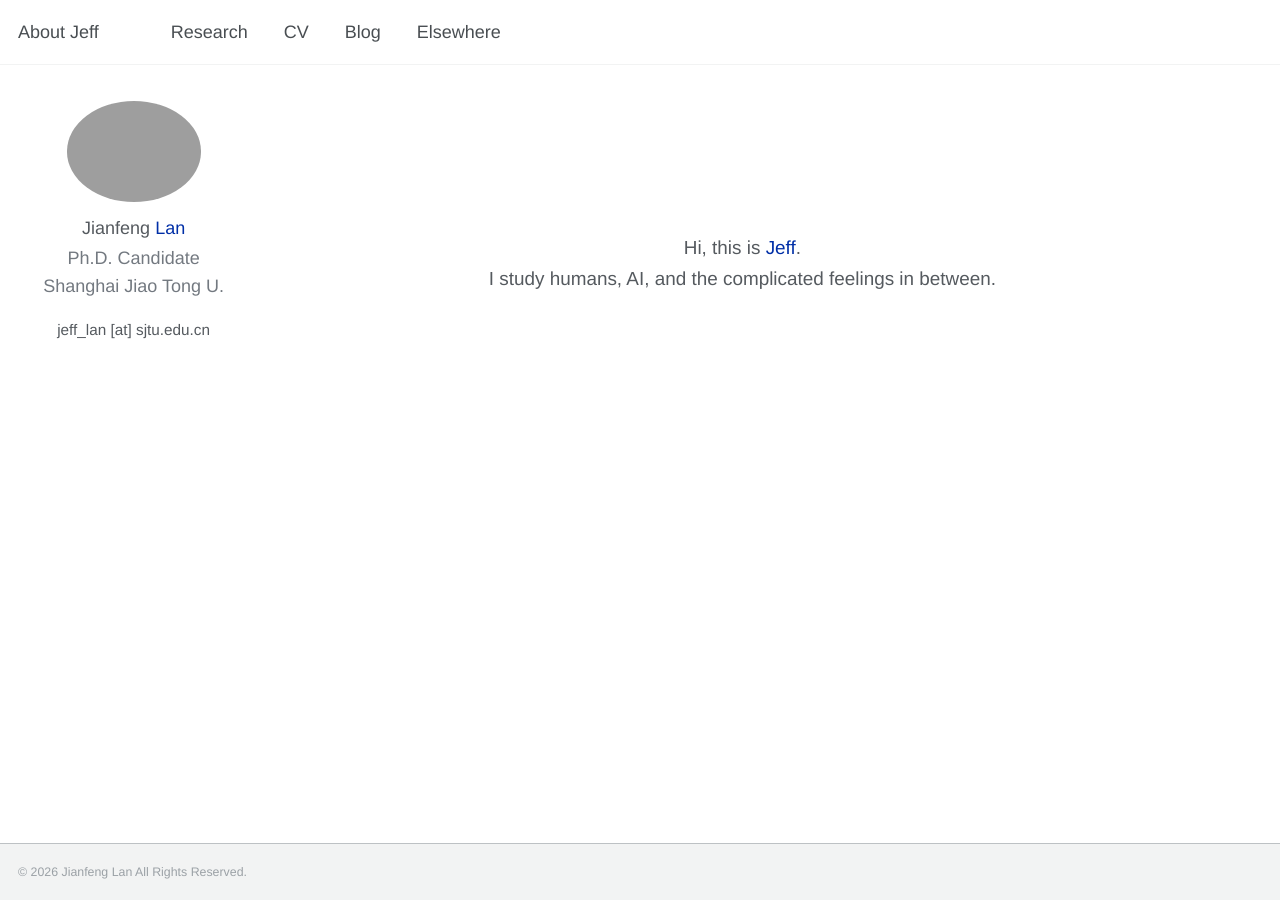
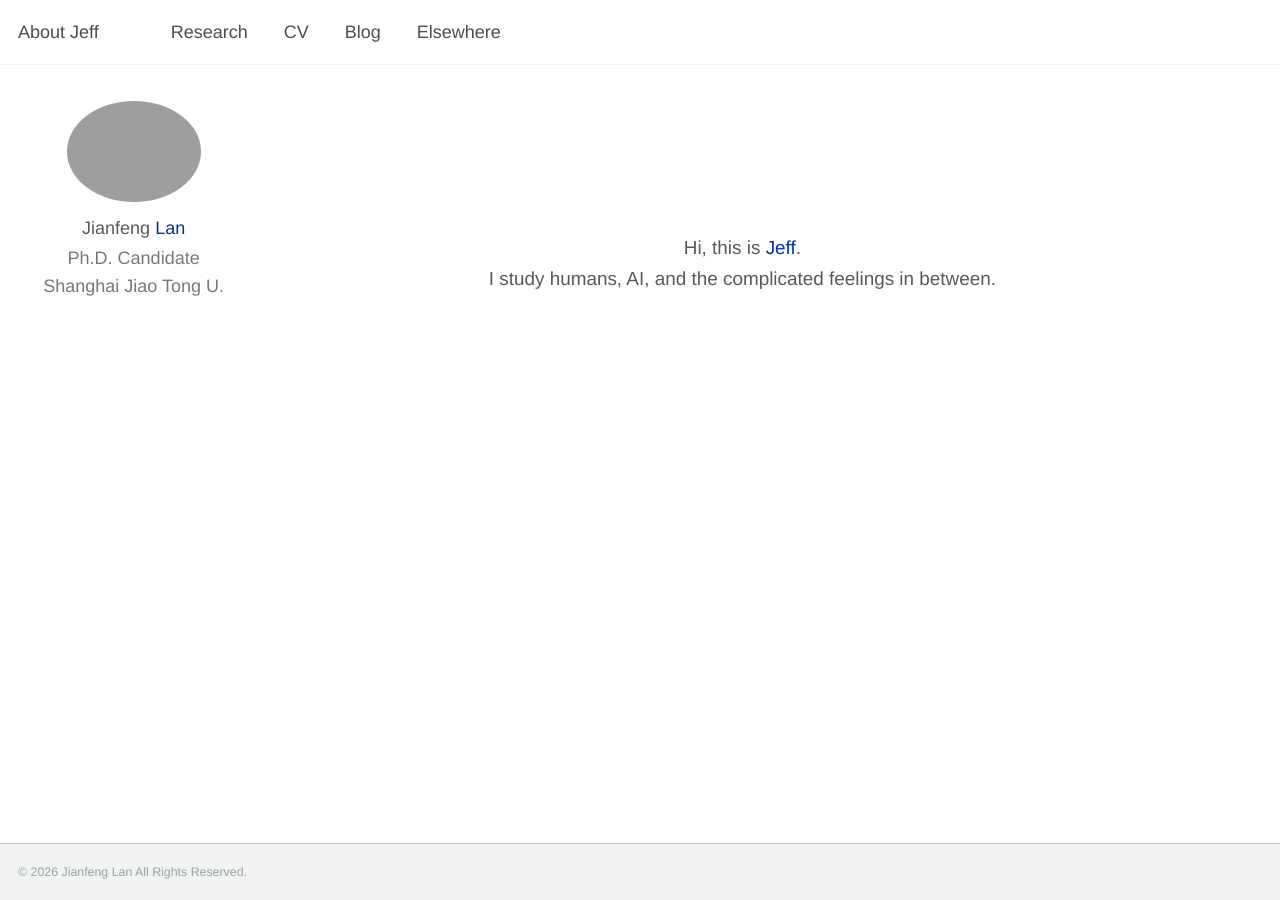
Before and after one commit to jianfenglan/jianfenglan.github.io, a Jekyll site: the page built from _pages/about.md, in a window 1280 px wide. Built offline with Jekyll 4.4.1, drawn with Linux system fonts in a browser that asks for light colours.

Commit message:
Restore sidebar email button

```diff
--- a/_includes/author-profile.html
+++ b/_includes/author-profile.html
@@ -18,7 +18,6 @@
     <h3 class="author__name">{{ author.name }}</h3>
     {% if author.pronouns %}<p class="author__pronouns">{{ author.pronouns }}</p>{% endif %}
     {% if author.bio %}<p class="author__bio">{{ author.bio }}</p>{% endif %}
-    <p class="author__email-text">jeff_lan [at] sjtu.edu.cn</p>
   </div>
 
   <div class="author__urls-wrapper">
@@ -31,50 +30,157 @@
         <li class="author__desktop"><i class="fas fa-fw fa-building-columns icon-pad-right" aria-hidden="true"></i>{{ author.employer }}</li>
       {% endif %}
       {% if author.affiliation_url %}
-      <li><a href="{{ author.affiliation_url }}" itemprop="affiliation" rel="nofollow noopener noreferrer">{{ author.affiliation }}</a></li>
+      <li>
+      <a href="{{ author.affiliation_url }}" itemprop="affiliation" rel="nofollow noopener noreferrer">
+      {{ author.affiliation }}
+      </a>
+      </li>
       {% endif %}
+
       {% if author.uri %}
         <li><a href="{{ author.uri }}"><i class="fas fa-fw fa-link icon-pad-right" aria-hidden="true"></i>{{ site.data.ui-text[site.locale].website_label | default: "Website" }}</a></li>
       {% endif %}
-      {% if author.academia %}<li><a href="{{ author.academia }}"><i class="ai ai-academia ai-fw icon-pad-right" aria-hidden="true"></i>Academia</a></li>{% endif %}
-      {% if author.arxiv %}<li><a href="{{ author.arxiv }}"><i class="ai ai-arxiv ai-fw icon-pad-right"></i>arXiv</a></li>{% endif %}
-      {% if author.orcid %}<li><a href="{{ author.orcid }}">{{ author.orcid_label | default: "ORCID" }}</a></li>{% endif %}
-      {% if author.googlescholar %}<li><a href="{{ author.googlescholar }}" itemprop="sameAs" rel="nofollow noopener noreferrer">{{ author.googlescholar_label | default: "Google Scholar" }}</a></li>{% endif %}
-      {% if author.semantic %}<li><a href="{{ author.semantic }}"><i class="ai ai-semantic-scholar ai-fw icon-pad-right"></i>Semantic Scholar</a></li>{% endif %}
-      {% if author.impactstory %}<li><a href="{{ author.impactstory }}"><i class="ai ai-impactstory ai-fw icon-pad-right"></i>Impactstory</a></li>{% endif %}
-      {% if author.pubmed %}<li><a href="{{ author.pubmed }}"><i class="ai ai-pubmed ai-fw icon-pad-right"></i>PubMed</a></li>{% endif %}
-      {% if author.researchgate %}<li><a href="{{ author.researchgate }}"><i class="fab fa-fw fa-researchgate icon-pad-right" aria-hidden="true"></i>ResearchGate</a></li>{% endif %}
-      {% if author.scopus %}<li><a href="{{ author.scopus }}"><i class="ai ai-scopus ai-fw icon-pad-right"></i>Scopus</a></li>{% endif %}
-      {% if author.bitbucket %}<li><a href="https://bitbucket.org/{{ author.bitbucket }}"><i class="fab fa-fw fa-bitbucket icon-pad-right" aria-hidden="true"></i>Bitbucket</a></li>{% endif %}
-      {% if author.codepen %}<li><a href="https://codepen.io/{{ author.codepen }}"><i class="fab fa-fw fa-codepen icon-pad-right" aria-hidden="true"></i>CodePen</a></li>{% endif %}
-      {% if author.dribbble %}<li><a href="https://dribbble.com/{{ author.dribbble }}"><i class="fab fa-fw fa-dribbble icon-pad-right" aria-hidden="true"></i>Dribbble</a></li>{% endif %}
-      {% if author.github %}<li><a href="https://github.com/{{ author.github }}"><i class="fab fa-fw fa-github icon-pad-right" aria-hidden="true"></i>GitHub</a></li>{% endif %}
-      {% if author.kaggle %}<li><a href="https://kaggle.com/{{ author.kaggle }}"><i class="fab fa-fw fa-kaggle icon-pad-right" aria-hidden="true"></i>Kaggle</a></li>{% endif %}
-      {% if author.stackoverflow %}<li><a href="https://www.stackoverflow.com/users/{{ author.stackoverflow }}"><i class="fab fa-fw fa-stack-overflow icon-pad-right" aria-hidden="true"></i>Stackoverflow</a></li>{% endif %}
-      {% if author.bluesky %}<li><a href="https://bsky.app/profile/{{ author.bluesky }}"><i class="fab fa-fw fa-bluesky icon-pad-right" aria-hidden="true"></i>Bluesky</a></li>{% endif %}
-      {% if author.facebook %}<li><a href="https://www.facebook.com/{{ author.facebook }}"><i class="fab fa-fw fa-facebook-f icon-pad-right" aria-hidden="true"></i>Facebook</a></li>{% endif %}
-      {% if author.flickr %}<li><a href="https://www.flickr.com/{{ author.flickr }}"><i class="fab fa-fw fa-flickr icon-pad-right" aria-hidden="true"></i>Flickr</a></li>{% endif %}
-      {% if author.foursquare %}<li><a href="https://foursquare.com/{{ author.foursquare }}"><i class="fab fa-fw fa-foursquare icon-pad-right" aria-hidden="true"></i>Foursquare</a></li>{% endif %}
-      {% if author.goodreads %}<li><a href="https://www.goodreads.com/{{ author.goodreads }}"><i class="fab fa-fw fa-goodreads icon-pad-right" aria-hidden="true"></i>Goodreads</a></li>{% endif %}
-      {% if author.google_plus %}<li><a href="https://plus.google.com/+{{ author.google_plus }}"><i class="fab fa-fw fa-google-plus-g icon-pad-right" aria-hidden="true"></i>Google+</a></li>{% endif %}
-      {% if author.keybase %}<li><a href="https://keybase.io/{{ author.keybase }}"><i class="fas fa-fw fa-key icon-pad-right" aria-hidden="true"></i>Keybase</a></li>{% endif %}
-      {% if author.instagram %}<li><a href="https://instagram.com/{{ author.instagram }}"><i class="fab fa-fw fa-instagram icon-pad-right" aria-hidden="true"></i>Instagram</a></li>{% endif %}
-      {% if author.lastfm %}<li><a href="https://last.fm/user/{{ author.lastfm }}"><i class="fab fa-fw fa-lastfm icon-pad-right" aria-hidden="true"></i>Last.fm</a></li>{% endif %}
-      {% if author.linkedin %}<li><a href="https://www.linkedin.com/in/{{ author.linkedin }}">LinkedIn</a></li>{% endif %}
-      {% if author.mastodon %}<li><a href="{{ author.mastodon }}"><i class="fab fa-fw fa-mastodon icon-pad-right" aria-hidden="true"></i>Mastodon</a></li>{% endif %}
-      {% if author.medium %}<li><a href="{{ author.medium }}"><i class="fab fa-fw fa-medium icon-pad-right" aria-hidden="true"></i>Medium</a></li>{% endif %}
-      {% if author.pinterest %}<li><a href="https://www.pinterest.com/{{ author.pinterest }}"><i class="fab fa-fw fa-pinterest icon-pad-right" aria-hidden="true"></i>Pinterest</a></li>{% endif %}
-      {% if author.soundcloud %}<li><a href="https://soundcloud.com/{{ author.soundcloud }}"><i class="fab fa-fw fa-soundcloud icon-pad-right" aria-hidden="true"></i>Soundcloud</a></li>{% endif %}
-      {% if author.steam %}<li><a href="https://steamcommunity.com/id/{{ author.steam }}"><i class="fab fa-fw fa-steam icon-pad-right" aria-hidden="true"></i>Steam</a></li>{% endif %}
-      {% if author.telegram %}<li><a href="{{ author.telegram }}"><i class="fab fa-fw fa-telegram icon-pad-right" aria-hidden="true"></i>Telegram</a></li>{% endif %}
-      {% if author.tumblr %}<li><a href="https://{{ author.tumblr }}.tumblr.com"><i class="fab fa-fw fa-tumblr icon-pad-right" aria-hidden="true"></i>Tumblr</a></li>{% endif %}
-      {% if author.twitter %}<li><a href="https://twitter.com/{{ author.twitter }}"><i class="fab fa-fw fa-x-twitter icon-pad-right" aria-hidden="true"></i>X (formerly Twitter)</a></li>{% endif %}
-      {% if author.vine %}<li><a href="https://vine.co/u/{{ author.vine }}"><i class="fab fa-fw fa-vine icon-pad-right" aria-hidden="true"></i>Vine</a></li>{% endif %}
-      {% if author.weibo %}<li><a href="https://www.weibo.com/{{ author.weibo }}"><i class="fab fa-fw fa-weibo icon-pad-right" aria-hidden="true"></i>Weibo</a></li>{% endif %}
-      {% if author.wikipedia %}<li><a href="https://en.wikipedia.org/wiki/User:{{ author.wikipedia }}"><i class="fab fa-fw fa-wikipedia-w icon-pad-right" aria-hidden="true"></i>Wikipedia</a></li>{% endif %}
-      {% if author.xing %}<li><a href="https://www.xing.com/profile/{{ author.xing }}"><i class="fab fa-fw fa-xing icon-pad-right" aria-hidden="true"></i>XING</a></li>{% endif %}
-      {% if author.youtube %}<li><a href="https://www.youtube.com/@{{ author.youtube }}"><i class="fab fa-fw fa-youtube icon-pad-right" aria-hidden="true"></i>YouTube</a></li>{% endif %}
-      {% if author.zhihu %}<li><a href="https://www.zhihu.com/people/{{ author.zhihu }}"><i class="fab fa-fw fa-zhihu icon-pad-right" aria-hidden="true"></i>Zhihu</a></li>{% endif %}
+
+      {% if author.email %}
+        <li>
+          <a href="mailto:{{ author.email }}" itemprop="email">
+      {{ author.email_label | default: "Email" }}
+          </a>
+        </li>
+      {% endif %}
+
+      {% if author.academia %}
+        <li><a href="{{ author.academia }}"><i class="ai ai-academia ai-fw icon-pad-right" aria-hidden="true"></i>Academia</a></li>
+      {% endif %}
+      {% if author.arxiv %}
+        <li><a href="{{ author.arxiv }}"><i class="ai ai-arxiv ai-fw icon-pad-right"></i>arXiv</a></li>
+      {% endif %}
+
+       {% if author.orcid %}
+        <li>
+          <a href="{{ author.orcid }}">
+      {{ author.orcid_label | default: "ORCID" }}
+          </a>
+        </li>
+      {% endif %}
+
+      {% if author.googlescholar %}
+        <li>
+          <a href="{{ author.googlescholar }}" itemprop="sameAs" rel="nofollow noopener noreferrer">
+      {{ author.googlescholar_label | default: "Google Scholar" }}
+          </a>
+        </li>
+      {% endif %}
+
+      {% if author.semantic %}
+        <li><a href="{{ author.semantic }}"><i class="ai ai-semantic-scholar ai-fw icon-pad-right"></i>Semantic Scholar</a></li>
+      {% endif %}
+      {% if author.impactstory %}
+        <li><a href="{{ author.impactstory }}"><i class="ai ai-impactstory ai-fw icon-pad-right"></i>Impactstory</a></li>
+      {% endif %}
+
+
+      {% if author.pubmed %}
+        <li><a href="{{ author.pubmed }}"><i class="ai ai-pubmed ai-fw icon-pad-right"></i>PubMed</a></li>
+      {% endif %}
+      {% if author.researchgate %}
+        <li><a href="{{ author.researchgate }}"><i class="fab fa-fw fa-researchgate icon-pad-right" aria-hidden="true"></i>ResearchGate</a></li>
+      {% endif %}
+      {% if author.scopus %}
+        <li><a href="{{ author.scopus }}"><i class="ai ai-scopus ai-fw icon-pad-right"></i>Scopus</a></li>
+      {% endif %}
+
+      {% if author.bitbucket %}
+        <li><a href="https://bitbucket.org/{{ author.bitbucket }}"><i class="fab fa-fw fa-bitbucket icon-pad-right" aria-hidden="true"></i>Bitbucket</a></li>
+      {% endif %}
+      {% if author.codepen %}
+        <li><a href="https://codepen.io/{{ author.codepen }}"><i class="fab fa-fw fa-codepen icon-pad-right" aria-hidden="true"></i>CodePen</a></li>
+      {% endif %}
+      {% if author.dribbble %}
+        <li><a href="https://dribbble.com/{{ author.dribbble }}"><i class="fab fa-fw fa-dribbble icon-pad-right" aria-hidden="true"></i>Dribbble</a></li>
+      {% endif %}
+      {% if author.github %}
+        <li><a href="https://github.com/{{ author.github }}"><i class="fab fa-fw fa-github icon-pad-right" aria-hidden="true"></i>GitHub</a></li>
+      {% endif %}
+      {% if author.kaggle %}
+        <li><a href="https://kaggle.com/{{ author.kaggle }}"><i class="fab fa-fw fa-kaggle icon-pad-right" aria-hidden="true"></i>Kaggle</a></li>
+      {% endif %}
+      {% if author.stackoverflow %}
+        <li><a href="https://www.stackoverflow.com/users/{{ author.stackoverflow }}"><i class="fab fa-fw fa-stack-overflow icon-pad-right" aria-hidden="true"></i>Stackoverflow</a></li>
+      {% endif %}
+
+      {% if author.bluesky %}
+        <li><a href="https://bsky.app/profile/{{ author.bluesky }}"><i class="fab fa-fw fa-bluesky icon-pad-right" aria-hidden="true"></i>Bluesky</a></li>
+      {% endif %}
+      {% if author.facebook %}
+        <li><a href="https://www.facebook.com/{{ author.facebook }}"><i class="fab fa-fw fa-facebook-f icon-pad-right" aria-hidden="true"></i>Facebook</a></li>
+      {% endif %}
+      {% if author.flickr %}
+        <li><a href="https://www.flickr.com/{{ author.flickr }}"><i class="fab fa-fw fa-flickr icon-pad-right" aria-hidden="true"></i>Flickr</a></li>
+      {% endif %}
+      {% if author.foursquare %}
+        <li><a href="https://foursquare.com/{{ author.foursquare }}"><i class="fab fa-fw fa-foursquare icon-pad-right" aria-hidden="true"></i>Foursquare</a></li>
+      {% endif %}
+      {% if author.goodreads %}
+        <li><a href="https://www.goodreads.com/{{ author.goodreads }}"><i class="fab fa-fw fa-goodreads icon-pad-right" aria-hidden="true"></i>Goodreads</a></li>
+      {% endif %}
+      {% if author.google_plus %}
+        <li><a href="https://plus.google.com/+{{ author.google_plus }}"><i class="fab fa-fw fa-google-plus-g icon-pad-right" aria-hidden="true"></i>Google+</a></li>
+      {% endif %}
+      {% if author.keybase %}
+        <li><a href="https://keybase.io/{{ author.keybase }}"><i class="fas fa-fw fa-key icon-pad-right" aria-hidden="true"></i>Keybase</a></li>
+      {% endif %}
+      {% if author.instagram %}
+        <li><a href="https://instagram.com/{{ author.instagram }}"><i class="fab fa-fw fa-instagram icon-pad-right" aria-hidden="true"></i>Instagram</a></li>
+      {% endif %}
+      {% if author.lastfm %}
+        <li><a href="https://last.fm/user/{{ author.lastfm }}"><i class="fab fa-fw fa-lastfm icon-pad-right" aria-hidden="true"></i>Last.fm</a></li>
+      {% endif %}
+      {% if author.linkedin %}
+        <li><a href="https://www.linkedin.com/in/{{ author.linkedin }}">LinkedIn</a></li>
+      {% endif %}
+      {% if author.mastodon %}
+        <li><a href="{{ author.mastodon }}"><i class="fab fa-fw fa-mastodon icon-pad-right" aria-hidden="true"></i>Mastodon</a></li>
+      {% endif %}
+      {% if author.medium %}
+        <li><a href="{{ author.medium }}"><i class="fab fa-fw fa-medium icon-pad-right" aria-hidden="true"></i>Medium</a></li>
+      {% endif %}
+      {% if author.pinterest %}
+        <li><a href="https://www.pinterest.com/{{ author.pinterest }}"><i class="fab fa-fw fa-pinterest icon-pad-right" aria-hidden="true"></i>Pinterest</a></li>
+      {% endif %}
+      {% if author.soundcloud %}
+        <li><a href="https://soundcloud.com/{{ author.soundcloud }}"><i class="fab fa-fw fa-soundcloud icon-pad-right" aria-hidden="true"></i>Soundcloud</a></li>
+      {% endif %}
+      {% if author.steam %}
+        <li><a href="https://steamcommunity.com/id/{{ author.steam }}"><i class="fab fa-fw fa-steam icon-pad-right" aria-hidden="true"></i>Steam</a></li>
+      {% endif %}
+      {% if author.telegram %}
+        <li><a href="{{ author.telegram }}"><i class="fab fa-fw fa-telegram icon-pad-right" aria-hidden="true"></i>Telegram</a></li>
+      {% endif %}
+      {% if author.tumblr %}
+        <li><a href="https://{{ author.tumblr }}.tumblr.com"><i class="fab fa-fw fa-tumblr icon-pad-right" aria-hidden="true"></i>Tumblr</a></li>
+      {% endif %}
+      {% if author.twitter %}
+        <li><a href="https://twitter.com/{{ author.twitter }}"><i class="fab fa-fw fa-x-twitter icon-pad-right" aria-hidden="true"></i>X (formerly Twitter)</a></li>
+      {% endif %}
+      {% if author.vine %}
+        <li><a href="https://vine.co/u/{{ author.vine }}"><i class="fab fa-fw fa-vine icon-pad-right" aria-hidden="true"></i>Vine</a></li>
+      {% endif %}
+      {% if author.weibo %}
+        <li><a href="https://www.weibo.com/{{ author.weibo }}"><i class="fab fa-fw fa-weibo icon-pad-right" aria-hidden="true"></i>Weibo</a></li>
+      {% endif %}
+      {% if author.wikipedia %}
+        <li><a href="https://en.wikipedia.org/wiki/User:{{ author.wikipedia }}"><i class="fab fa-fw fa-wikipedia-w icon-pad-right" aria-hidden="true"></i>Wikipedia</a></li>
+      {% endif %}
+      {% if author.xing %}
+        <li><a href="https://www.xing.com/profile/{{ author.xing }}"><i class="fab fa-fw fa-xing icon-pad-right" aria-hidden="true"></i>XING</a></li>
+      {% endif %}
+      {% if author.youtube %}
+        <li><a href="https://www.youtube.com/@{{ author.youtube }}"><i class="fab fa-fw fa-youtube icon-pad-right" aria-hidden="true"></i>YouTube</a></li>
+      {% endif %}
+      {% if author.zhihu %}
+      <li><a href="https://www.zhihu.com/people/{{ author.zhihu }}"><i class="fab fa-fw fa-zhihu icon-pad-right" aria-hidden="true"></i>Zhihu</a></li>
+      {% endif %}
     </ul>
   </div>
 </div>
```
